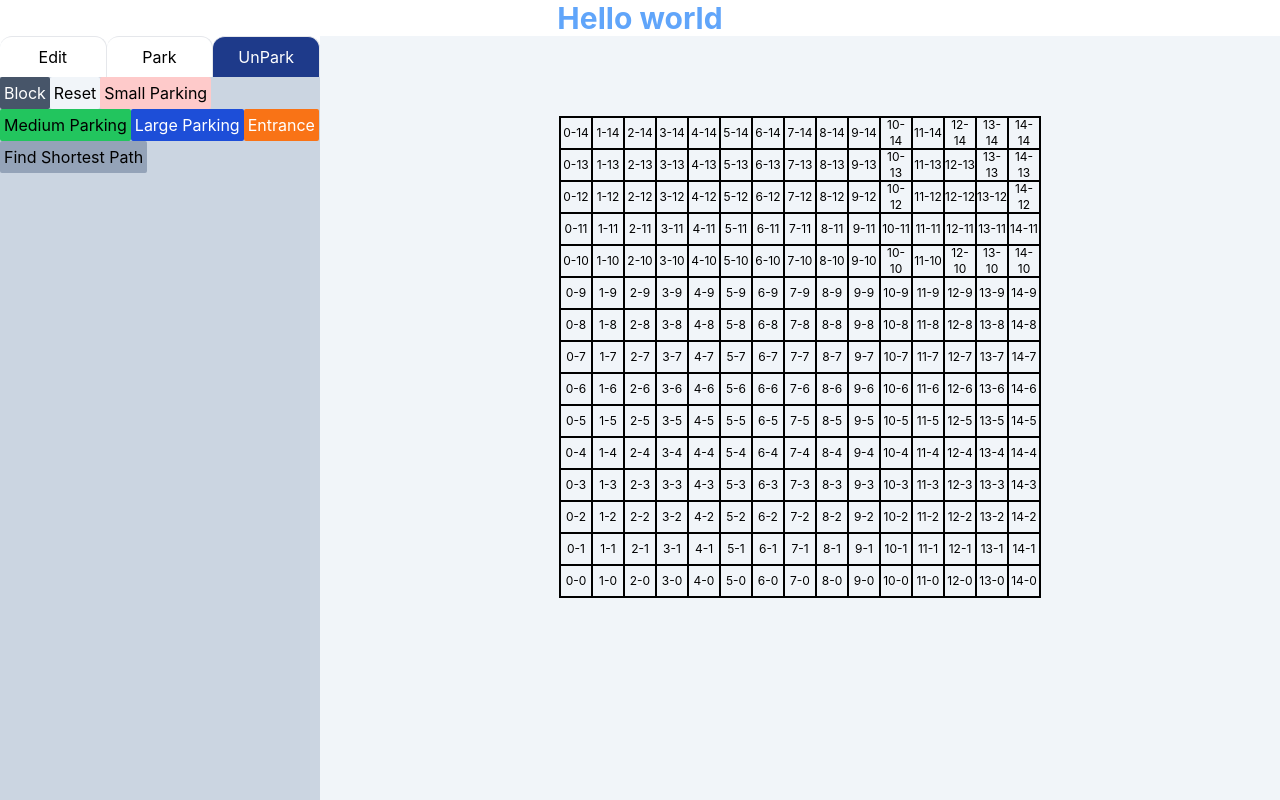
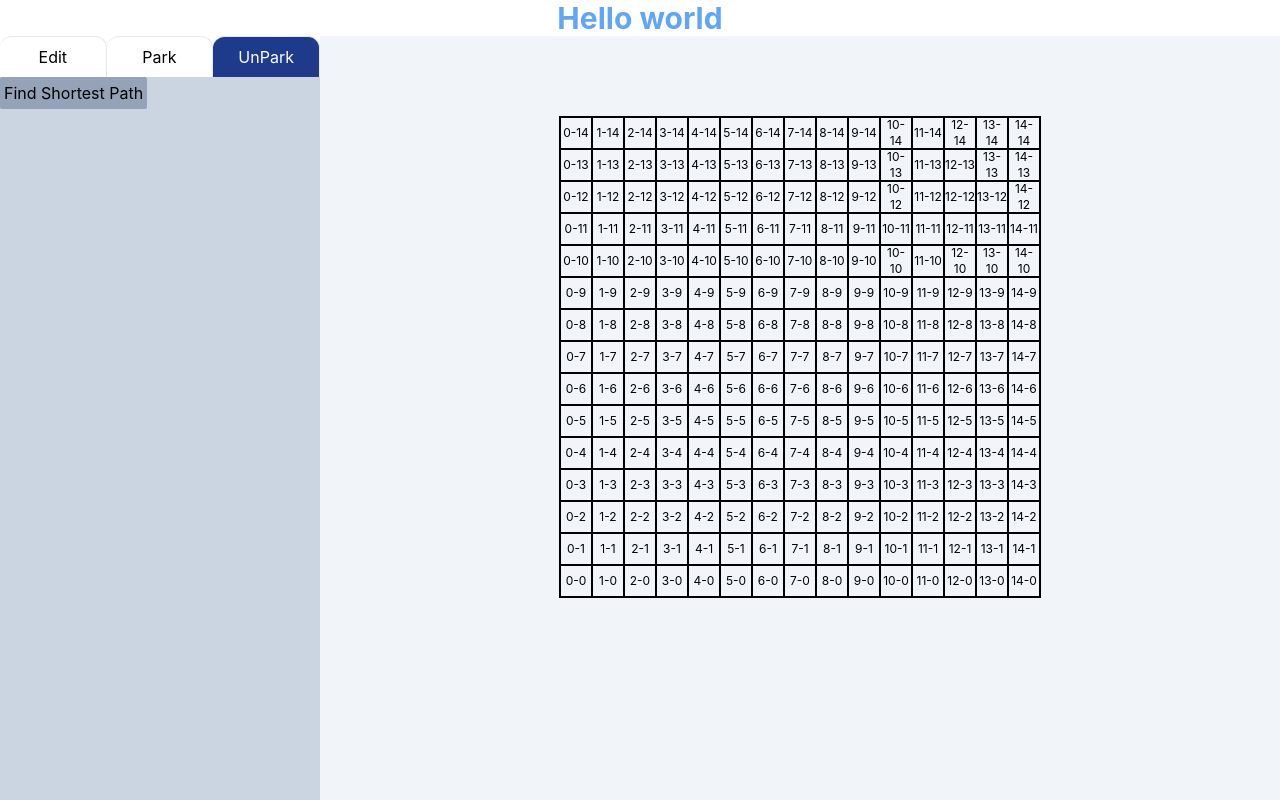
Before and after one commit to Hoshaiah/ayalaparking-frontend, a React (Create React App) app: page / in a window 1280 px wide. Both pictures are taken after a click on the button "UnPark". Built offline with nearby package versions, Linux system fonts and the light colour scheme.

Commit message:
made rendering of button in sideNav conditional

```diff
--- a/src/components/SideNav/SideNav.jsx
+++ b/src/components/SideNav/SideNav.jsx
@@ -2,6 +2,7 @@ import { useDispatch, useSelector } from "react-redux";
 import EditView from "./EditView";
 import ParkView from "./ParkView";
 import { setCurrentView } from "../../redux/viewSlice";
+import UnparkView from "./UnparkView";
 
 const SideNav = () => {
     const dispatch = useDispatch()
@@ -42,8 +43,9 @@ const SideNav = () => {
                     onClick={handleUnparkClick}
                 >UnPark</button>
             </div>
-            <EditView/>
-            <ParkView/>
+            {viewState.currentView ==='editView' && <EditView/>}
+            {viewState.currentView ==='parkView' && <ParkView/>}
+            {viewState.currentView ==='unparkView' && <UnparkView/>}
         </div>
     )
 }
--- /dev/null
+++ b/src/components/SideNav/UnparkView.jsx
@@ -0,0 +1,24 @@
+import { useDispatch, useSelector } from "react-redux";
+import { dijkstra, findShortestPath } from "../../utils/graphUtils";
+import {  setShortestPath } from "../../redux/graphSlice";
+import { setCurrentView } from "../../redux/viewSlice";
+
+const UnparkView = () => {
+    const dispatch = useDispatch()
+    const graph = useSelector(state => state.graph)
+
+    const handleFindShortestPath = () => {
+        const data = dijkstra(graph.adjacencyList, "0-0")
+        const shortestPath = findShortestPath(data.distances, data.previous, "0-0","14-14")
+        dispatch(setShortestPath(shortestPath))
+        dispatch(setCurrentView('parkView'))
+    }
+
+    return (
+        <div>
+            <button className="bg-slate-400 text-black p-1 rounded-sm" onClick={handleFindShortestPath}>Find Shortest Path</button>
+        </div>
+    )
+}
+
+export default UnparkView;
```
